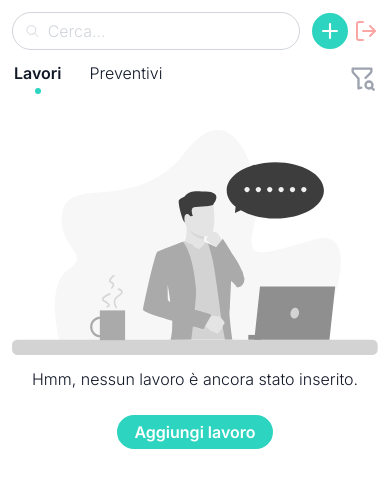
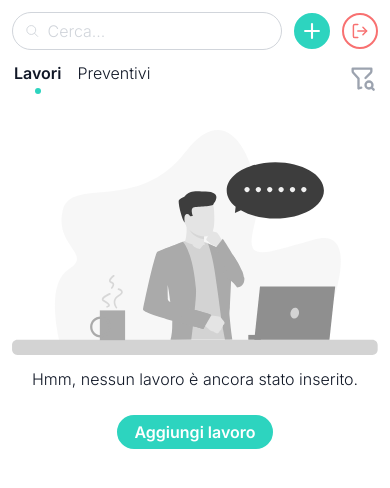
Before and after one commit to lucaminguzzi/workbook, a React (Create React App) app: page / in a window 390 px wide. Both pictures are taken after typing "name@example.com", "Sample123" into the empty fields and a click on the button "Log-in". Shown: the top 488 px of the page. Built offline with nearby package versions, Linux system fonts and the light colour scheme; what italia would draw is missing.

Commit message:
UI bug fixing

```diff
--- a/src/components/field/field.css
+++ b/src/components/field/field.css
@@ -47,6 +47,7 @@
   border: 1px solid var(--gray-300);
   border-radius: 24px;
   width: 300px;
+  min-height: calc(var(--line-height-md) + 12px);
 }
 .field .field-wrapper .field-container:has(textarea) {
   border-radius: 12px;
--- a/src/components/header/Header.js
+++ b/src/components/header/Header.js
@@ -57,7 +57,7 @@ export default function Header() {
         </Modal>
       )}
       <div className="logo-container">
-        <img src="./images/logo.svg" alt="logo" />
+        <img src={`${process.env.PUBLIC_URL}/images/logo.svg`} alt="logo" />
         <h1 className="app-title">Workbook</h1>
       </div>
       <Field>
@@ -88,11 +88,11 @@ export default function Header() {
         </button>
         <button
           type="button"
-          className="color red"
+          className="icon-btn border red"
           onClick={() => setIsLoggingOut(true)}
         >
           <IconContext.Provider
-            value={{ style: { width: "24px", height: "auto" } }}
+            value={{ style: { transform: "scale(1.1)" } }}
           >
             <FiLogOut />
           </IconContext.Provider>
--- a/src/components/header/header.css
+++ b/src/components/header/header.css
@@ -46,7 +46,4 @@ header .btns {
   header .logo-container {
     display: none;
   }
-  header .btns {
-    gap: 6px;
-  }
 }
--- a/src/components/item-form/item-form.css
+++ b/src/components/item-form/item-form.css
@@ -3,6 +3,9 @@
   flex-direction: column;
 }
 
+.form-page .page-header {
+  align-items: baseline;
+}
 .form-page .page-header .tabs {
   width: 100%;
 }
--- a/src/components/items-list/ItemsList.js
+++ b/src/components/items-list/ItemsList.js
@@ -148,7 +148,7 @@ export default function ItemsList() {
     <ul className="items-list">
       {filtered.length === 0 ? (
         <div className="empty-list">
-          <img src="./images/thinking.svg" alt="thinking-image" />
+          <img src={`${process.env.PUBLIC_URL}/images/thinking.svg`} alt="thinking-image" />
           <p>
             Hmm, nessun {ui.page === "works" ? "lavoro " : "preventivo "}
             {items.length === 0 ? "è ancora stato inserito" : "è stato trovato"}
--- a/src/components/items-list/items-list.css
+++ b/src/components/items-list/items-list.css
@@ -25,6 +25,7 @@
   max-width: 100%;
 }
 .items-list .empty-list p {
+  text-align: center;
   font-size: var(--text-md);
   line-height: var(--line-height-md);
 }
--- a/src/components/modal/modal.css
+++ b/src/components/modal/modal.css
@@ -16,7 +16,8 @@
   top: 0px;
   left: 50%;
   max-width: calc(100vw - 48px);
-  max-height: calc(100vh - 48px);
+  width: max-content;
+  max-height: calc(100vh - 96px);
   transform: translateX(-50%);
   background-color: var(--white);
   border-radius: 24px;
--- a/src/components/tabs/tabs.css
+++ b/src/components/tabs/tabs.css
@@ -29,3 +29,9 @@
 .tabs .tab.active .circle {
   opacity: 1;
 }
+
+@media only screen and (max-width: 767px) {
+  .tabs {
+    gap: 12px;
+  }
+}
```
